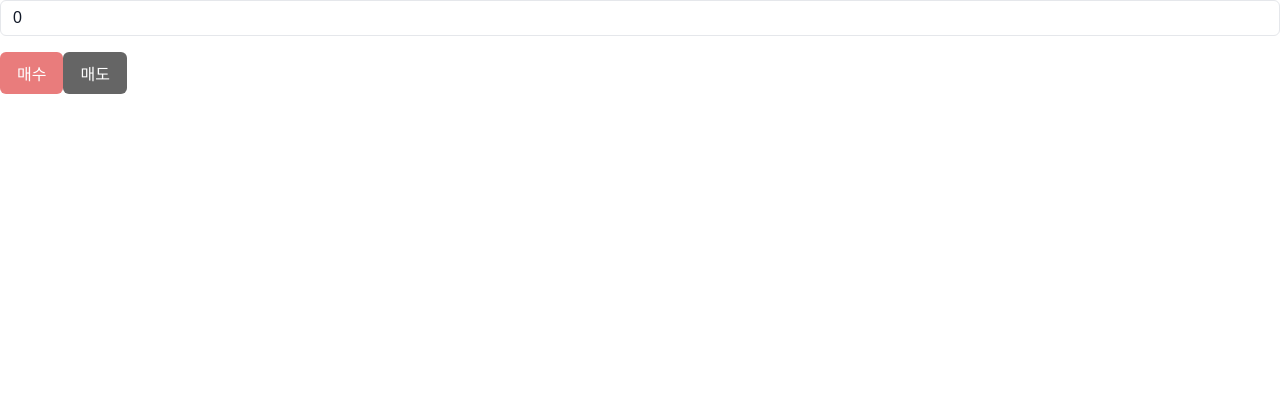
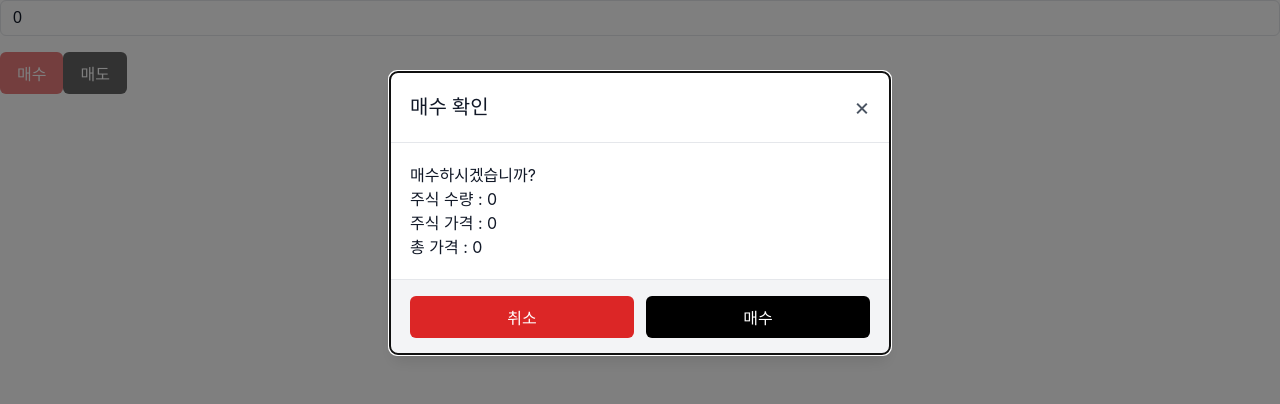
Before and after one commit to firework72/doyouknowJU-frontend, a React (Vite) app in the folder doyouknowju-frontend/: page /stock/1 in a window 1280 px wide. Shown: the part 187-591 px from the top of the page. Built offline with nearby package versions, Linux system fonts and the light colour scheme; no server answers.

Commit message:
Dong : 주식 매수 confirm 모달 추가
Introduced BuyConfirmModal component and integrated it into StockDetail. The buy button now opens a confirmation modal displaying purchase details and options to confirm or cancel the transaction.

```diff
--- a/doyouknowju-frontend/src/components/features/stock/StockDetail.jsx
+++ b/doyouknowju-frontend/src/components/features/stock/StockDetail.jsx
@@ -2,6 +2,7 @@ import styles from './StockDetail.module.css';
 import { useParams } from 'react-router-dom';
 import { useEffect, useState } from 'react';
 import { tradeApi } from '../../../api/trade/TradeApi.js';
+import BuyConfirmModal from './components/BuyConfirmModal.jsx';
 import {Button, Input} from '@/components/common';
 import { useAuth } from '../../../hooks/AuthContext.jsx';
 /*
@@ -16,6 +17,7 @@ function StockDetail() {
 
     const [stockPrice, setStockPrice] = useState(0);
     const [stockCount, setStockCount] = useState("0");
+    const [isOpen, setIsOpen] = useState(true);
 
     const fetchStockPrice = async () => {
         const response = await tradeApi.getStockPrice(stockId);
@@ -59,6 +61,7 @@ function StockDetail() {
     }
 
     return (
+        <>
             <div className={styles.stockDetailContainer}>
                 <h1>StockDetail</h1>
                 <span>{stockId}</span>
@@ -77,7 +80,7 @@ function StockDetail() {
                 <Button
                     variant="danger"
                     disabled={stockPrice === 0}
-                onClick={()=>console.log(stockCount)}
+                    onClick={()=>setIsOpen(true)}
                 >
                     매수
                 </Button>
@@ -88,6 +91,30 @@ function StockDetail() {
                     매도
                 </Button>
             </div>
+            <BuyConfirmModal isOpen={isOpen}
+            onClose={()=>setIsOpen(false)}
+            footer={
+                <>
+                    <Button
+                        variant="danger"
+                        onClick={()=>setIsOpen(false)}
+                    >
+                        취소
+                    </Button>
+                    <Button
+                        variant="primary"
+                        onClick={()=>handleBuy()}
+                    >
+                        매수
+                    </Button>
+                </>
+            }>
+                <p>매수하시겠습니까?</p>
+                <p>주식 수량 : {stockCount}</p>
+                <p>주식 가격 : {stockPrice}</p>
+                <p>총 가격 : {stockCount * stockPrice}</p>
+            </BuyConfirmModal>
+        </>
     );
 }
 
--- /dev/null
+++ b/doyouknowju-frontend/src/components/features/stock/components/BuyConfirmModal.jsx
@@ -0,0 +1,16 @@
+
+import Modal from '@/components/common/Modal';
+
+const BuyConfirmModal = ({isOpen, onClose, children, footer}) => {
+    return (
+        <Modal isOpen={isOpen}
+            onClose={onClose}
+            title="매수 확인"
+            footer={footer}
+        >
+            {children}
+        </Modal>
+    );
+}
+
+export default BuyConfirmModal;
```
Lines whose indentation alone changed are shown as unchanged.
